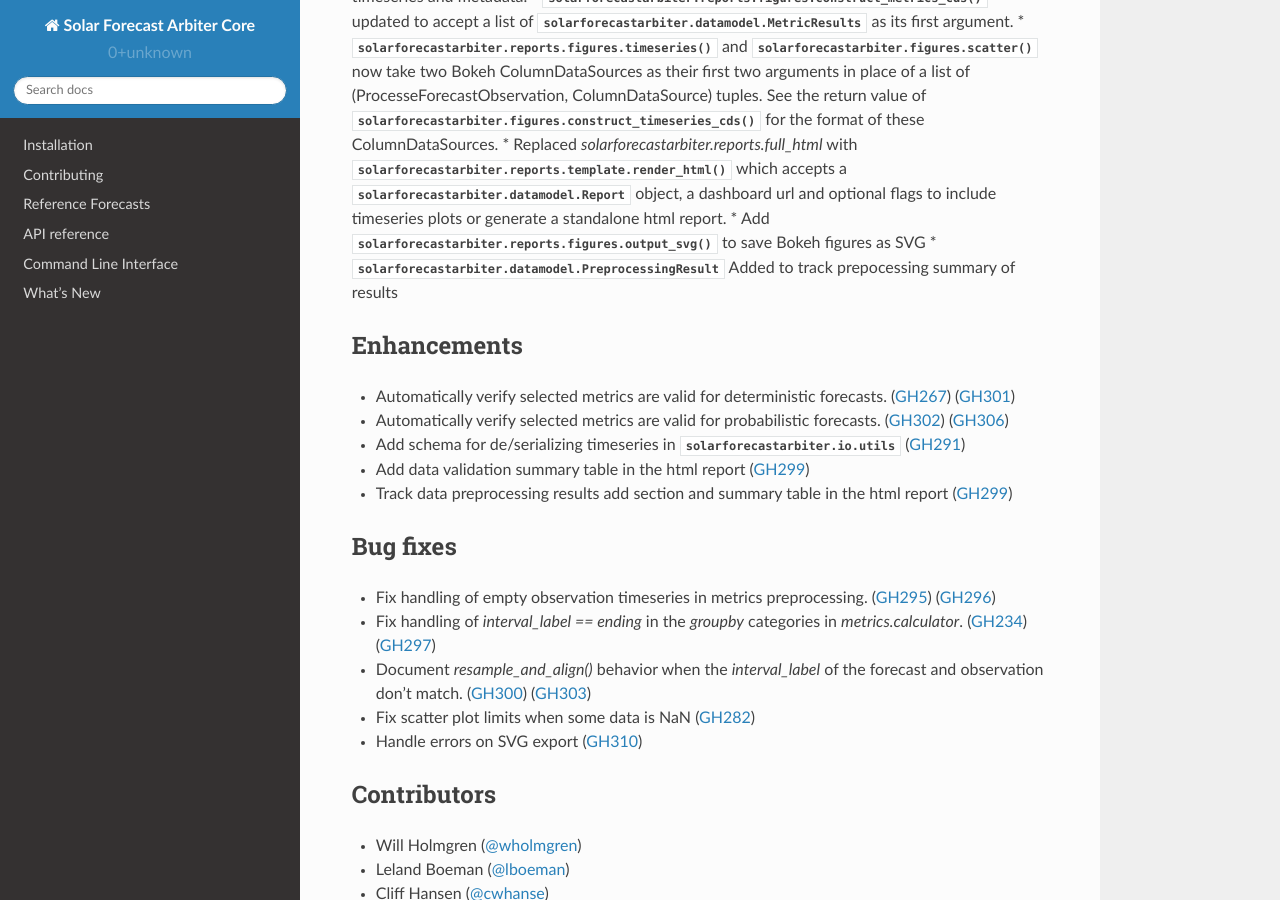
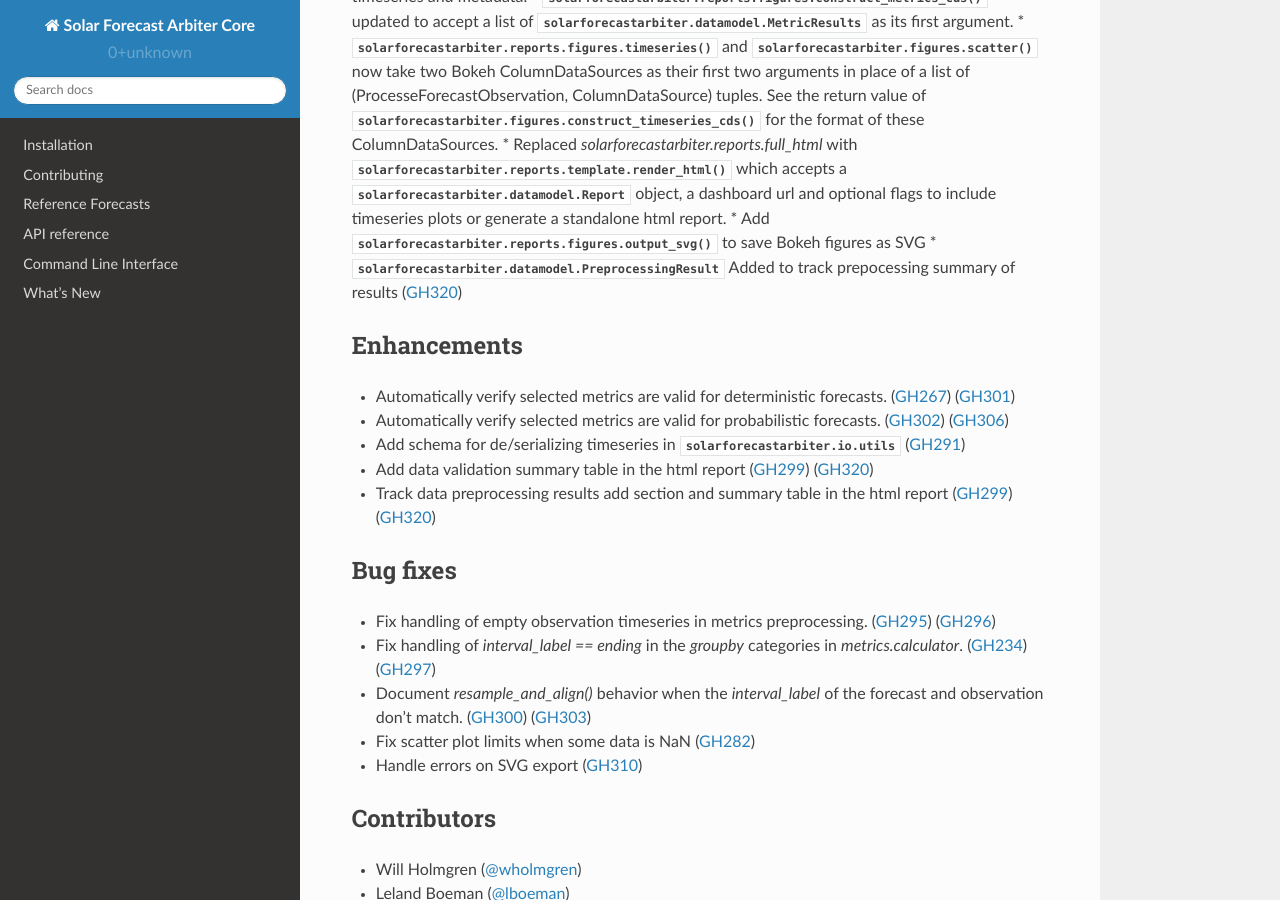
Before and after one commit to SolarArbiter/solarforecastarbiter-core, a Sphinx documentation site: the page built from docs/source/whatsnew/1.0.0b4.rst, in a window 1280 px wide and 900 px high, scrolled down 745 px. Built offline with Sphinx 7.4.7 and the Read the Docs theme 2.0.0, drawn with Linux system fonts in a browser that asks for light colours; part of the change alters nothing that is shown.

```diff
--- a/docs/source/whatsnew/1.0.0b4.rst
+++ b/docs/source/whatsnew/1.0.0b4.rst
@@ -20,15 +20,15 @@ timeseries and metadata.
 * :py:func:`solarforecastarbiter.reports.figures.timeseries` and :py:func:`solarforecastarbiter.figures.scatter` now take two Bokeh ColumnDataSources as their first two arguments in place of a list of (ProcesseForecastObservation, ColumnDataSource) tuples. See the return value of :py:func:`solarforecastarbiter.figures.construct_timeseries_cds` for the format of these ColumnDataSources.
 * Replaced `solarforecastarbiter.reports.full_html` with :py:func:`solarforecastarbiter.reports.template.render_html` which accepts a :py:class:`solarforecastarbiter.datamodel.Report` object, a dashboard url and optional flags to include timeseries plots or generate a standalone html report.
 * Add :py:func:`solarforecastarbiter.reports.figures.output_svg` to save Bokeh figures as SVG
-* :py:mod:`solarforecastarbiter.datamodel.PreprocessingResult` Added to track prepocessing summary of results
+* :py:mod:`solarforecastarbiter.datamodel.PreprocessingResult` Added to track prepocessing summary of results (:pull:`320`)
 
 Enhancements
 ~~~~~~~~~~~~
 * Automatically verify selected metrics are valid for deterministic forecasts. (:issue:`267`) (:pull:`301`)
 * Automatically verify selected metrics are valid for probabilistic forecasts. (:issue:`302`) (:pull:`306`)
 * Add schema for de/serializing timeseries in :py:mod:`solarforecastarbiter.io.utils` (:pull:`291`)
-* Add data validation summary table in the html report (:issue:`299`)
-* Track data preprocessing results add section and summary table in the html report (:issue:`299`)
+* Add data validation summary table in the html report (:issue:`299`) (:pull:`320`)
+* Track data preprocessing results add section and summary table in the html report (:issue:`299`) (:pull:`320`)
 
 Bug fixes
 ~~~~~~~~~
```
